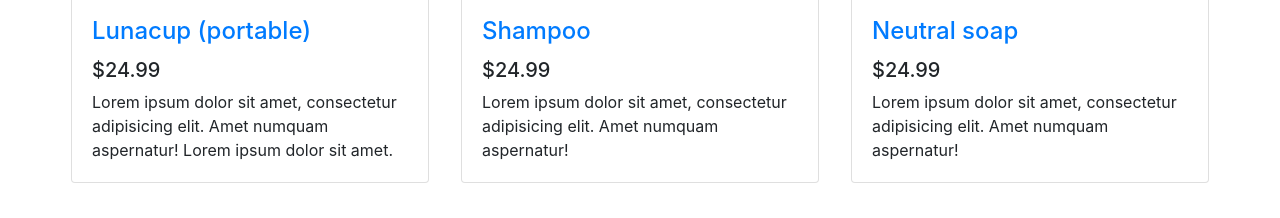
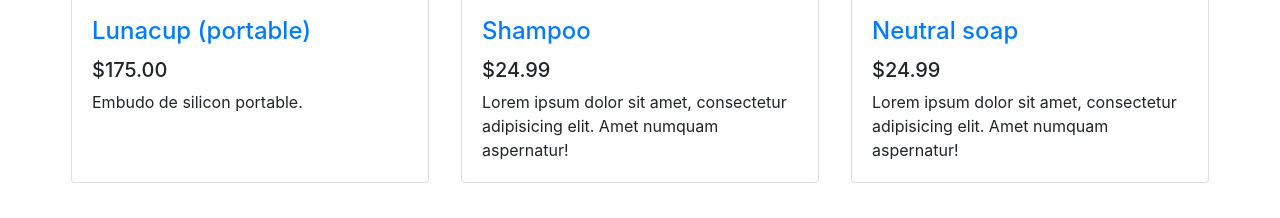
Before and after one commit to MauMccoy/cucamelonshop, a plain HTML site: page catalogo.html in a window 1280 px wide. Shown: the part 2752-2970 px from the top of the page. Drawn offline with Linux system fonts and the light colour scheme.

Commit message:
Added images as updated Catalog view

```diff
--- a/catalogo.html
+++ b/catalogo.html
@@ -227,8 +227,8 @@
                 <h4 class="card-title">
                   <a href="#">Lunacup (portable)</a>
                 </h4>
-                <h5>$24.99</h5>
-                <p class="card-text">Lorem ipsum dolor sit amet, consectetur adipisicing elit. Amet numquam aspernatur! Lorem ipsum dolor sit amet.</p>
+                <h5>$175.00</h5>
+                <p class="card-text">Embudo de silicon portable.</p>
               </div>
             </div>
           </div>
```
Also changed, not shown: bazarWA.png (added), bazarWeb.png (added), cucamelonSlide1.png (added), 1 other file.
